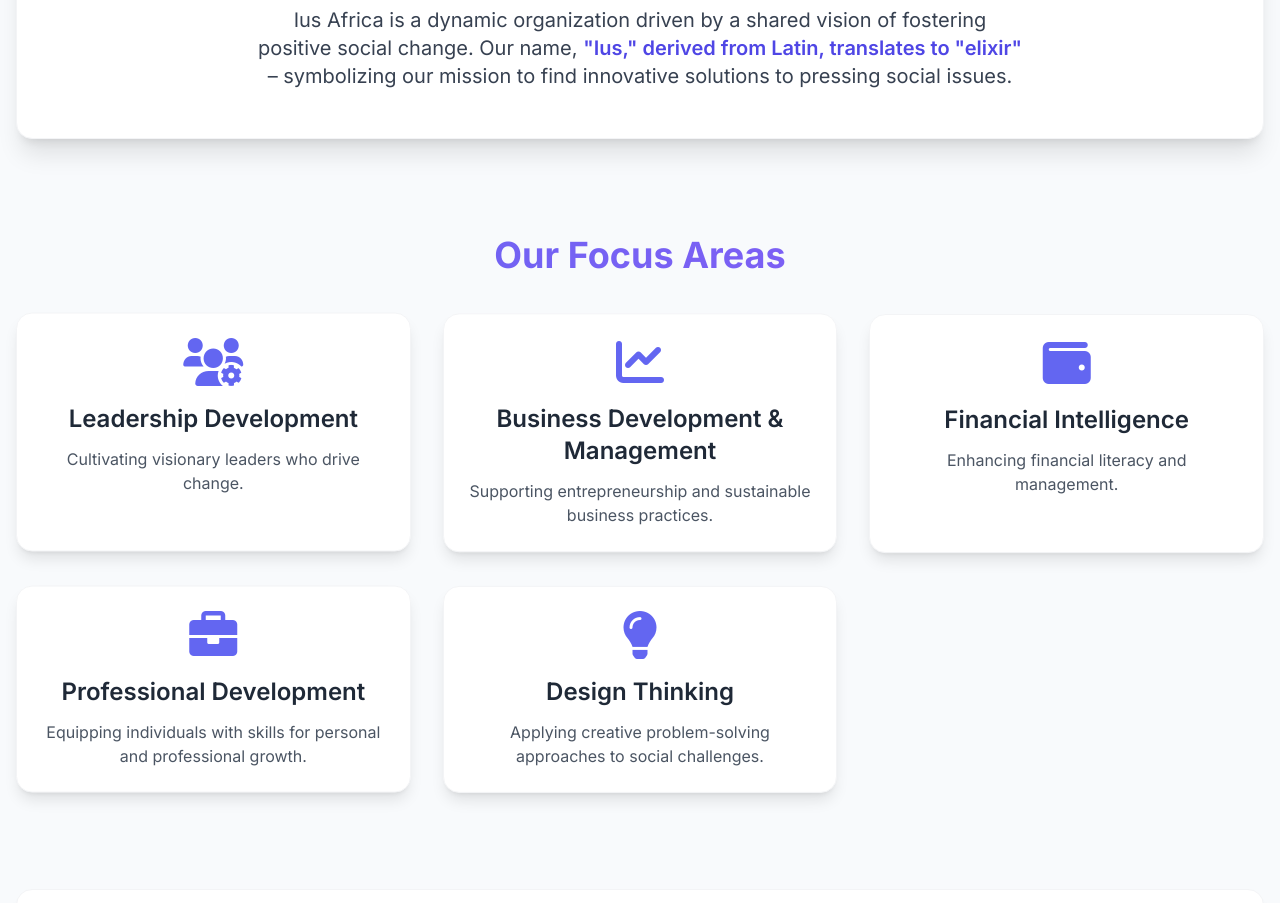
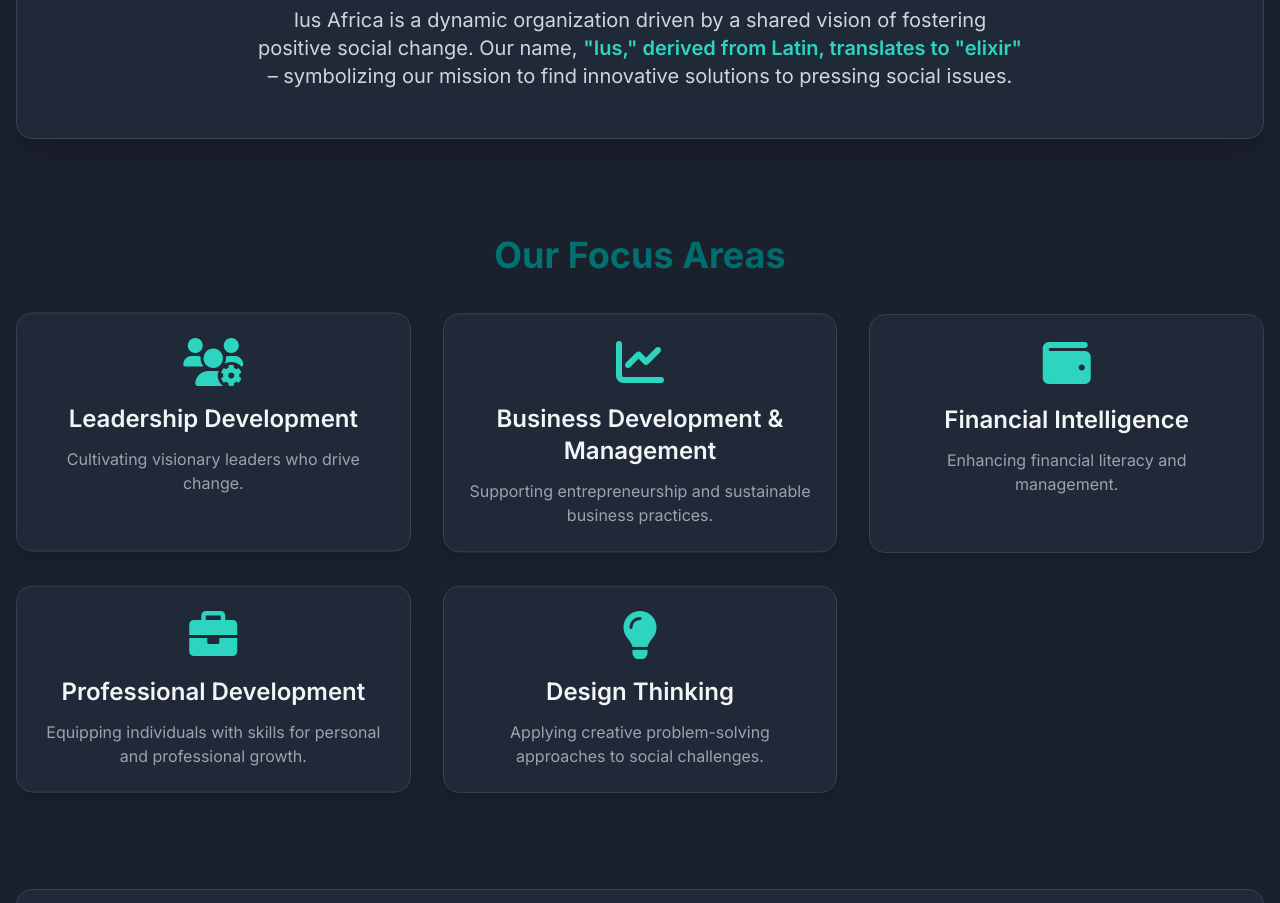
Before and after one commit to chibuike2003/iusafrica, a plain HTML site: page index.html in a window 1280 px wide. Shown: the part 699-1602 px from the top of the page. Drawn offline with nearby package versions, Linux system fonts and the light colour scheme.

Commit message:
Update index.html

```diff
--- a/index.html
+++ b/index.html
@@ -10,18 +10,21 @@
     <link rel="stylesheet" href="https://cdnjs.cloudflare.com/ajax/libs/font-awesome/6.0.0-beta3/css/all.min.css">
     <link href="https://fonts.googleapis.com/css2?family=Inter:wght@300;400;500;600;700&display=swap" rel="stylesheet">
     <style>
+        /* Custom CSS for dark teal theme */
         body {
             font-family: 'Inter', sans-serif;
-            background-color: #f8fafc; /* Light blue-gray background */
-            color: #334155; /* Slate 700 */
+            background-color: #1a202c; /* Dark background - equivalent to gray-900 */
+            color: #e2e8f0; /* Light text - equivalent to gray-200 */
         }
         .gradient-bg {
-            background: linear-gradient(to right, #6366f1, #8b5cf6); /* Indigo to Violet */
+            /* Teal to darker teal gradient */
+            background: linear-gradient(to right, #008080, #005f5f); /* Common Teal to a slightly darker teal */
             background-size: 200% 200%; /* Make gradient larger than element */
             animation: gradientShift 15s ease infinite alternate; /* Continuous, non-ending animation */
         }
         .text-gradient {
-            background: linear-gradient(to right, #6366f1, #8b5cf6);
+            /* Teal to darker teal text gradient */
+            background: linear-gradient(to right, #008080, #005f5f);
             -webkit-background-clip: text;
             -webkit-text-fill-color: transparent;
         }
@@ -82,7 +85,7 @@
     <header class="gradient-bg text-white py-16 md:py-24 rounded-b-3xl shadow-lg">
         <div class="container mx-auto px-4 text-center">
             <!-- Logo/Name -->
-            <img src="https://placehold.co/100x100/ffffff/000000?text=Ius" alt="Ius Africa Logo" class="mx-auto mb-6 rotating-logo rounded-full shadow-md">
+            <img src="https://placehold.co/100x100/1a202c/008080?text=Ius" alt="Ius Africa Logo" class="mx-auto mb-6 rotating-logo rounded-full shadow-md">
             <h1 class="text-5xl md:text-6xl font-extrabold mb-4 leading-tight">
                 Ius Africa
             </h1>
@@ -99,10 +102,10 @@
 
         <!-- About Section -->
         <section id="about" class="mb-16 md:mb-24">
-            <div class="bg-white p-8 md:p-12 rounded-2xl shadow-xl border border-gray-100">
+            <div class="bg-gray-800 p-8 md:p-12 rounded-2xl shadow-xl border border-gray-700">
                 <h2 class="text-4xl font-bold text-center mb-6 text-gradient">About Ius Africa</h2>
-                <p class="text-lg md:text-xl leading-relaxed text-gray-700 text-center max-w-3xl mx-auto">
-                    Ius Africa is a dynamic organization driven by a shared vision of fostering positive social change. Our name, <span class="font-semibold text-indigo-600">"Ius," derived from Latin, translates to "elixir"</span> – symbolizing our mission to find innovative solutions to pressing social issues.
+                <p class="text-lg md:text-xl leading-relaxed text-gray-300 text-center max-w-3xl mx-auto">
+                    Ius Africa is a dynamic organization driven by a shared vision of fostering positive social change. Our name, <span class="font-semibold text-teal-400">"Ius," derived from Latin, translates to "elixir"</span> – symbolizing our mission to find innovative solutions to pressing social issues.
                 </p>
             </div>
         </section>
@@ -112,70 +115,90 @@
             <h2 class="text-4xl font-bold text-center mb-10 text-gradient">Our Focus Areas</h2>
             <div class="grid grid-cols-1 md:grid-cols-2 lg:grid-cols-3 gap-8">
                 <!-- Leadership Development -->
-                <div class="bg-white p-6 rounded-2xl shadow-lg hover:shadow-xl transition-shadow duration-300 border border-gray-100 focus-card">
-                    <div class="text-indigo-500 text-5xl mb-4 text-center">
+                <div class="bg-gray-800 p-6 rounded-2xl shadow-lg hover:shadow-xl transition-shadow duration-300 border border-gray-700 focus-card">
+                    <div class="text-teal-400 text-5xl mb-4 text-center">
                         <i class="fas fa-users-gear"></i> <!-- Users with gear icon -->
                     </div>
-                    <h3 class="text-2xl font-semibold text-gray-800 mb-3 text-center">Leadership Development</h3>
-                    <p class="text-gray-600 text-center">Cultivating visionary leaders who drive change.</p>
+                    <h3 class="text-2xl font-semibold text-gray-100 mb-3 text-center">Leadership Development</h3>
+                    <p class="text-gray-400 text-center">Cultivating visionary leaders who drive change.</p>
                 </div>
 
                 <!-- Business Development and Management -->
-                <div class="bg-white p-6 rounded-2xl shadow-lg hover:shadow-xl transition-shadow duration-300 border border-gray-100 focus-card" style="animation-delay: 0.2s;">
-                    <div class="text-indigo-500 text-5xl mb-4 text-center">
+                <div class="bg-gray-800 p-6 rounded-2xl shadow-lg hover:shadow-xl transition-shadow duration-300 border border-gray-700 focus-card" style="animation-delay: 0.2s;">
+                    <div class="text-teal-400 text-5xl mb-4 text-center">
                         <i class="fas fa-chart-line"></i> <!-- Chart line icon -->
                     </div>
-                    <h3 class="text-2xl font-semibold text-gray-800 mb-3 text-center">Business Development & Management</h3>
-                    <p class="text-gray-600 text-center">Supporting entrepreneurship and sustainable business practices.</p>
+                    <h3 class="text-2xl font-semibold text-gray-100 mb-3 text-center">Business Development & Management</h3>
+                    <p class="text-gray-400 text-center">Supporting entrepreneurship and sustainable business practices.</p>
                 </div>
 
                 <!-- Financial Intelligence -->
-                <div class="bg-white p-6 rounded-2xl shadow-lg hover:shadow-xl transition-shadow duration-300 border border-gray-100 focus-card" style="animation-delay: 0.4s;">
-                    <div class="text-indigo-500 text-5xl mb-4 text-center">
+                <div class="bg-gray-800 p-6 rounded-2xl shadow-lg hover:shadow-xl transition-shadow duration-300 border border-gray-700 focus-card" style="animation-delay: 0.4s;">
+                    <div class="text-teal-400 text-5xl mb-4 text-center">
                         <i class="fas fa-wallet"></i> <!-- Wallet icon -->
                     </div>
-                    <h3 class="text-2xl font-semibold text-gray-800 mb-3 text-center">Financial Intelligence</h3>
-                    <p class="text-gray-600 text-center">Enhancing financial literacy and management.</p>
+                    <h3 class="text-2xl font-semibold text-gray-100 mb-3 text-center">Financial Intelligence</h3>
+                    <p class="text-gray-400 text-center">Enhancing financial literacy and management.</p>
                 </div>
 
                 <!-- Professional Development -->
-                <div class="bg-white p-6 rounded-2xl shadow-lg hover:shadow-xl transition-shadow duration-300 border border-gray-100 focus-card" style="animation-delay: 0.6s;">
-                    <div class="text-indigo-500 text-5xl mb-4 text-center">
+                <div class="bg-gray-800 p-6 rounded-2xl shadow-lg hover:shadow-xl transition-shadow duration-300 border border-gray-700 focus-card" style="animation-delay: 0.6s;">
+                    <div class="text-teal-400 text-5xl mb-4 text-center">
                         <i class="fas fa-briefcase"></i> <!-- Briefcase icon -->
                     </div>
-                    <h3 class="text-2xl font-semibold text-gray-800 mb-3 text-center">Professional Development</h3>
-                    <p class="text-gray-600 text-center">Equipping individuals with skills for personal and professional growth.</p>
+                    <h3 class="text-2xl font-semibold text-gray-100 mb-3 text-center">Professional Development</h3>
+                    <p class="text-gray-400 text-center">Equipping individuals with skills for personal and professional growth.</p>
                 </div>
 
                 <!-- Design Thinking -->
-                <div class="bg-white p-6 rounded-2xl shadow-lg hover:shadow-xl transition-shadow duration-300 border border-gray-100 focus-card" style="animation-delay: 0.8s;">
-                    <div class="text-indigo-500 text-5xl mb-4 text-center">
+                <div class="bg-gray-800 p-6 rounded-2xl shadow-lg hover:shadow-xl transition-shadow duration-300 border border-gray-700 focus-card" style="animation-delay: 0.8s;">
+                    <div class="text-teal-400 text-5xl mb-4 text-center">
                         <i class="fas fa-lightbulb"></i> <!-- Lightbulb icon -->
                     </div>
-                    <h3 class="text-2xl font-semibold text-gray-800 mb-3 text-center">Design Thinking</h3>
-                    <p class="text-gray-600 text-center">Applying creative problem-solving approaches to social challenges.</p>
+                    <h3 class="text-2xl font-semibold text-gray-100 mb-3 text-center">Design Thinking</h3>
+                    <p class="text-gray-400 text-center">Applying creative problem-solving approaches to social challenges.</p>
                 </div>
             </div>
         </section>
 
         <!-- Belief Section -->
         <section id="belief" class="mb-16 md:mb-24">
-            <div class="bg-white p-8 md:p-12 rounded-2xl shadow-xl border border-gray-100">
+            <div class="bg-gray-800 p-8 md:p-12 rounded-2xl shadow-xl border border-gray-700">
                 <h2 class="text-4xl font-bold text-center mb-6 text-gradient">Our Belief</h2>
-                <p class="text-lg md:text-xl leading-relaxed text-gray-700 text-center max-w-3xl mx-auto">
+                <p class="text-lg md:text-xl leading-relaxed text-gray-300 text-center max-w-3xl mx-auto">
                     We believe in the transformative power of well-equipped youth and their role in shaping a brighter future for our society. At Ius Africa, we're committed to nurturing a new generation of leaders and change-makers who will drive meaningful impact and create lasting solutions.
                 </p>
             </div>
         </section>
 
+        <!-- Mission Statement Section -->
+        <section id="mission" class="mb-16 md:mb-24">
+            <div class="bg-gray-800 p-8 md:p-12 rounded-2xl shadow-xl border border-gray-700">
+                <h2 class="text-4xl font-bold text-center mb-6 text-gradient">Our Mission</h2>
+                <p class="text-lg md:text-xl leading-relaxed text-gray-300 text-center max-w-3xl mx-auto">
+                    To empower youth and communities through transformative leadership, entrepreneurship, financial intelligence, and professional development, using innovative, human-centered approaches to address pressing social challenges across Africa.
+                </p>
+            </div>
+        </section>
+
+        <!-- Vision Statement Section -->
+        <section id="vision" class="mb-16 md:mb-24">
+            <div class="bg-gray-800 p-8 md:p-12 rounded-2xl shadow-xl border border-gray-700">
+                <h2 class="text-4xl font-bold text-center mb-6 text-gradient">Our Vision</h2>
+                <p class="text-lg md:text-xl leading-relaxed text-gray-300 text-center max-w-3xl mx-auto">
+                    To build a generation of visionary African leaders and change-makers equipped to drive sustainable development and create lasting social impact.
+                </p>
+            </div>
+        </section>
+
         <!-- Join Us / Launch Section -->
-        <section id="join-us" class="text-center bg-indigo-50 p-10 md:p-16 rounded-2xl shadow-lg border border-indigo-100">
-            <h2 class="text-4xl font-bold mb-6 text-indigo-700">Join Us!</h2>
-            <p class="text-lg md:text-xl text-indigo-600 mb-8 max-w-3xl mx-auto">
+        <section id="join-us" class="text-center bg-teal-900 p-10 md:p-16 rounded-2xl shadow-lg border border-teal-700">
+            <h2 class="text-4xl font-bold mb-6 text-teal-300">Join Us!</h2>
+            <p class="text-lg md:text-xl text-teal-400 mb-8 max-w-3xl mx-auto">
                 We are excited to announce our full launch soon in UNN! Be part of our growing community and receive your exclusive Ius Africa T-shirt.
             </p>
             <a href="https://www.facebook.com/profile.php?id=61565971682688" target="_blank" rel="noopener noreferrer"
-               class="inline-block bg-gradient-to-r from-indigo-600 to-violet-600 text-white text-xl font-semibold py-4 px-8 rounded-full shadow-lg hover:shadow-xl transform hover:-translate-y-1 transition-all duration-300 ease-in-out join-us-button">
+               class="inline-block bg-gradient-to-r from-teal-500 to-teal-700 text-white text-xl font-semibold py-4 px-8 rounded-full shadow-lg hover:shadow-xl transform hover:-translate-y-1 transition-all duration-300 ease-in-out join-us-button">
                 Connect with Us <i class="fas fa-arrow-right ml-2"></i>
             </a>
         </section>
```
